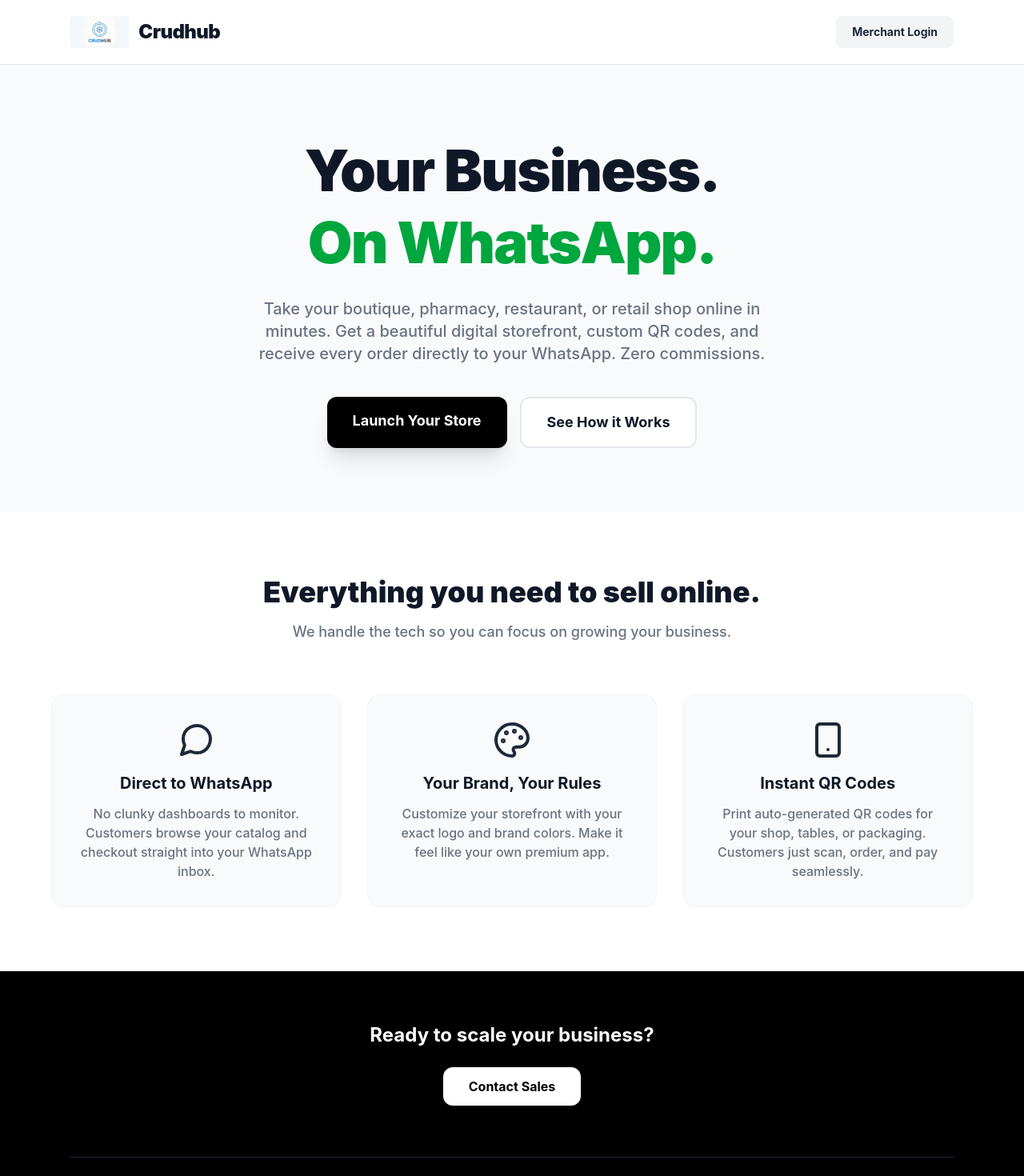
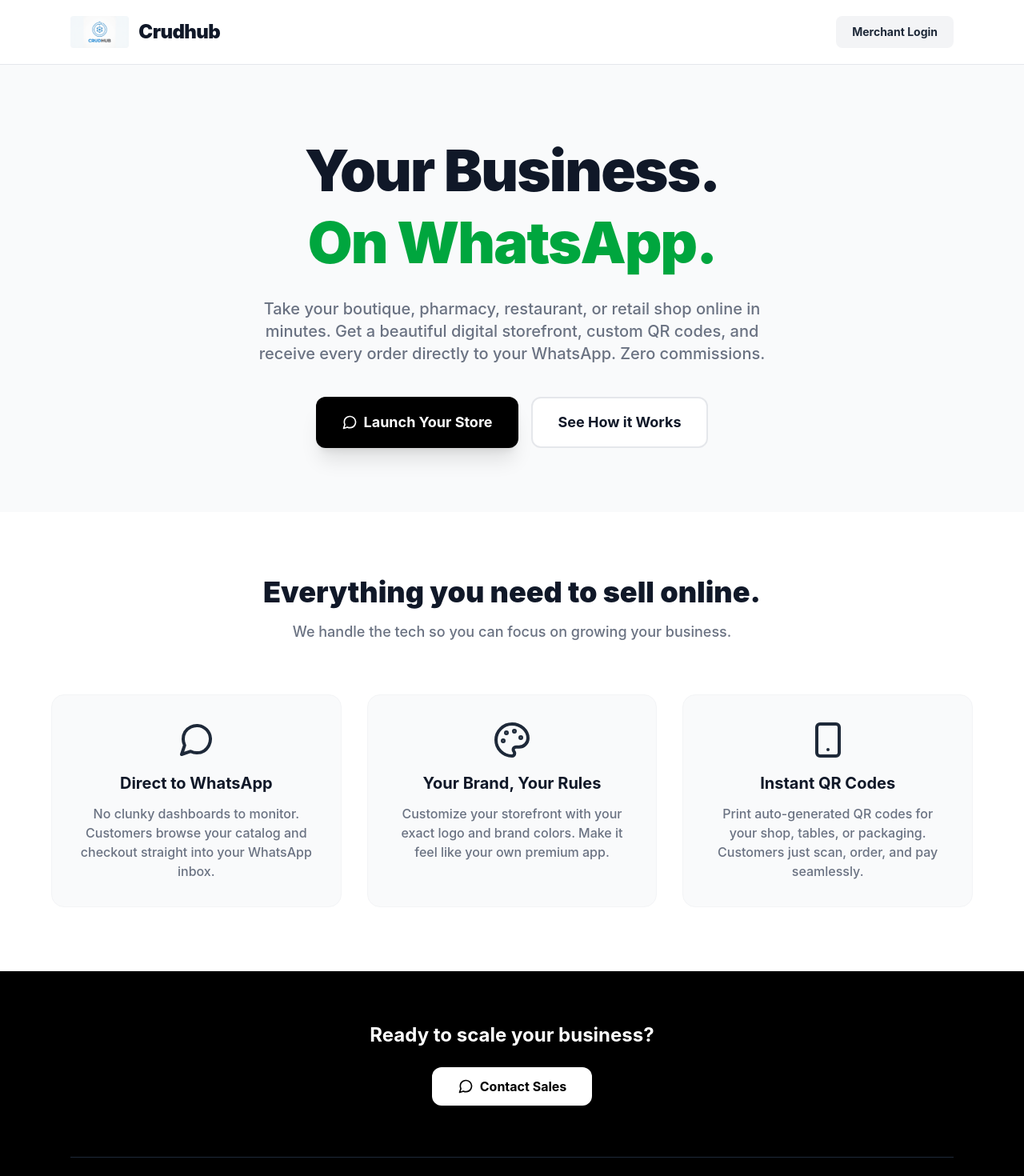
Before and after one commit to solutionpro1/crudhub-app, a React (Vite) app: page / in a window 1280 px wide. Shown: the top 1470 px of the page at 80% size. Built offline with nearby package versions, Linux system fonts and the light colour scheme.

Commit message:
Update CTA buttons to route directly to WhatsApp with pre-filled messages

```diff
--- a/src/LandingPage.jsx
+++ b/src/LandingPage.jsx
@@ -12,6 +12,13 @@ export default function LandingPage() {
       navigate(`/${storeSlug.toLowerCase().trim()}/manage`)
     }
   }
+
+  // Pre-filled WhatsApp URLs
+  const launchMessage = "Hello SolutionPRO! I want to launch my business on Crudhub. Let's get started!"
+  const salesMessage = "Hello SolutionPRO! I would like to talk to sales about setting up my Crudhub store."
+
+  const whatsappLaunchUrl = `https://wa.me/2349028116376?text=${encodeURIComponent(launchMessage)}`
+  const whatsappSalesUrl = `https://wa.me/2349028116376?text=${encodeURIComponent(salesMessage)}`
 
   return (
     <div className="min-h-screen bg-gray-50 font-sans text-gray-900">
@@ -29,7 +36,10 @@ export default function LandingPage() {
         <h1 className="text-5xl md:text-7xl font-black tracking-tight mb-6 leading-tight">Your Business.<br/><span className="text-green-600">On WhatsApp.</span></h1>
         <p className="text-xl text-gray-500 mb-10 max-w-2xl mx-auto font-medium">Take your boutique, pharmacy, restaurant, or retail shop online in minutes. Get a beautiful digital storefront, custom QR codes, and receive every order directly to your WhatsApp. Zero commissions.</p>
         <div className="flex flex-col sm:flex-row gap-4 justify-center">
-          <a href="mailto:realsolutionpro@outlook.com" className="bg-black text-white px-8 py-4 rounded-xl font-bold text-lg shadow-xl hover:bg-gray-800 transition-transform active:scale-95">Launch Your Store</a>
+          <a href={whatsappLaunchUrl} target="_blank" rel="noreferrer" className="bg-black text-white px-8 py-4 rounded-xl font-bold text-lg shadow-xl hover:bg-gray-800 transition-transform active:scale-95 flex items-center justify-center gap-2">
+            <svg width="20" height="20" viewBox="0 0 24 24" fill="none" stroke="currentColor" strokeWidth="2" strokeLinecap="round" strokeLinejoin="round"><path d="M21 11.5a8.38 8.38 0 0 1-.9 3.8 8.5 8.5 0 0 1-7.6 4.7 8.38 8.38 0 0 1-3.8-.9L3 21l1.9-5.7a8.38 8.38 0 0 1-.9-3.8 8.5 8.5 0 0 1 4.7-7.6 8.38 8.38 0 0 1 3.8-.9h.5a8.48 8.48 0 0 1 8 8v.5z"/></svg>
+            Launch Your Store
+          </a>
           <a href="#features" className="bg-white text-gray-900 border-2 border-gray-200 px-8 py-4 rounded-xl font-bold text-lg hover:border-gray-300 transition-colors">See How it Works</a>
         </div>
       </section>
@@ -64,7 +74,10 @@ export default function LandingPage() {
       <footer className="bg-black text-white py-16 text-center">
         <div className="max-w-6xl mx-auto px-6">
           <h2 className="text-2xl font-bold mb-6">Ready to scale your business?</h2>
-          <a href="mailto:realsolutionpro@outlook.com" className="inline-block bg-white text-black px-8 py-3 rounded-xl font-bold hover:bg-gray-100 transition-colors mb-12">Contact Sales</a>
+          <a href={whatsappSalesUrl} target="_blank" rel="noreferrer" className="inline-flex items-center justify-center gap-2 bg-white text-black px-8 py-3 rounded-xl font-bold hover:bg-gray-100 transition-colors mb-12">
+            <svg width="20" height="20" viewBox="0 0 24 24" fill="none" stroke="currentColor" strokeWidth="2" strokeLinecap="round" strokeLinejoin="round"><path d="M21 11.5a8.38 8.38 0 0 1-.9 3.8 8.5 8.5 0 0 1-7.6 4.7 8.38 8.38 0 0 1-3.8-.9L3 21l1.9-5.7a8.38 8.38 0 0 1-.9-3.8 8.5 8.5 0 0 1 4.7-7.6 8.38 8.38 0 0 1 3.8-.9h.5a8.48 8.48 0 0 1 8 8v.5z"/></svg>
+            Contact Sales
+          </a>
 
           <div className="border-t border-gray-800 pt-8 mt-4 grid grid-cols-1 md:grid-cols-3 gap-6 text-gray-400 text-sm font-medium">
             <div className="flex flex-col items-center gap-2">
```
